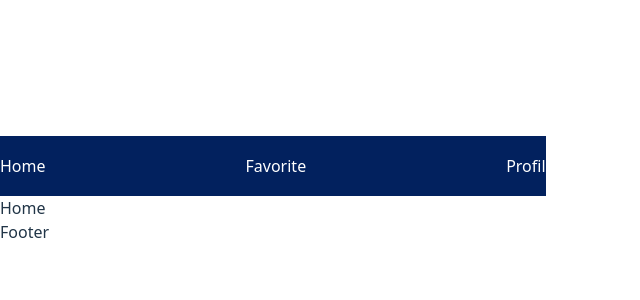
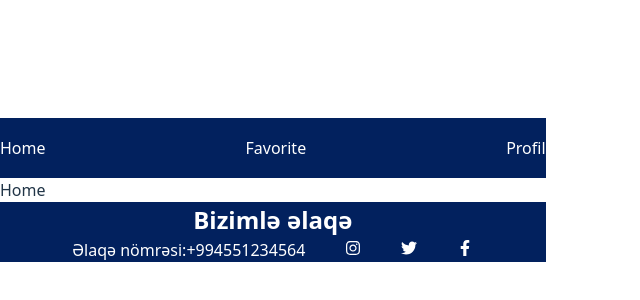
Before and after one commit to Ilaha206/Project, a React (Vite) app in the folder FE/: page / in a window 1280 px wide. Shown: the part 210-510 px from the top of the page, without its empty margins (0-640 px from the left). Built offline with nearby package versions, Linux system fonts and the light colour scheme; the HTML template or start-up script is replaced by a standard one.

Commit message:
Footer section implemented

```diff
--- a/FE/package.json
+++ b/FE/package.json
@@ -12,6 +12,7 @@
   "dependencies": {
     "react": "^19.0.0",
     "react-dom": "^19.0.0",
+    "react-icons": "^5.5.0",
     "react-router": "^7.6.3"
   },
   "devDependencies": {
--- a/FE/src/Components/Footer/Footer.css
+++ b/FE/src/Components/Footer/Footer.css
@@ -0,0 +1,19 @@
+.footer_section {
+    background-color: rgb(2, 33, 94);
+    text-align: center;
+}
+
+.phone_number {
+    color: white;
+}
+
+h2 {
+    color: white;
+}
+
+.footer_icons {
+    display: flex;
+    justify-content: center;
+    align-items: center;
+    gap: 40px;
+}
--- a/FE/src/Components/Footer/Footer.jsx
+++ b/FE/src/Components/Footer/Footer.jsx
@@ -1,8 +1,20 @@
-import React from 'react'
-
+import { FaFacebookF, FaInstagram, FaTwitter } from "react-icons/fa";
+import '../Footer/Footer.css'
 function Footer() {
   return (
-    <div>Footer</div>
+    <>
+   <div className='footer_section'>
+    <h2>
+        Bizimlə əlaqə
+    </h2>
+    <div className="footer_icons">
+       <div className="phone_number"> Əlaqə nömrəsi:+994551234564 </div>
+       <a href=""><FaInstagram /></a>
+       <a href=""><FaTwitter /></a>
+       <a href=""><FaFacebookF /></a>
+    </div>
+   </div>
+    </>
   )
 }
 
```
Also changed, not shown: 1 other file (tests, documents, lock files or other folders).
